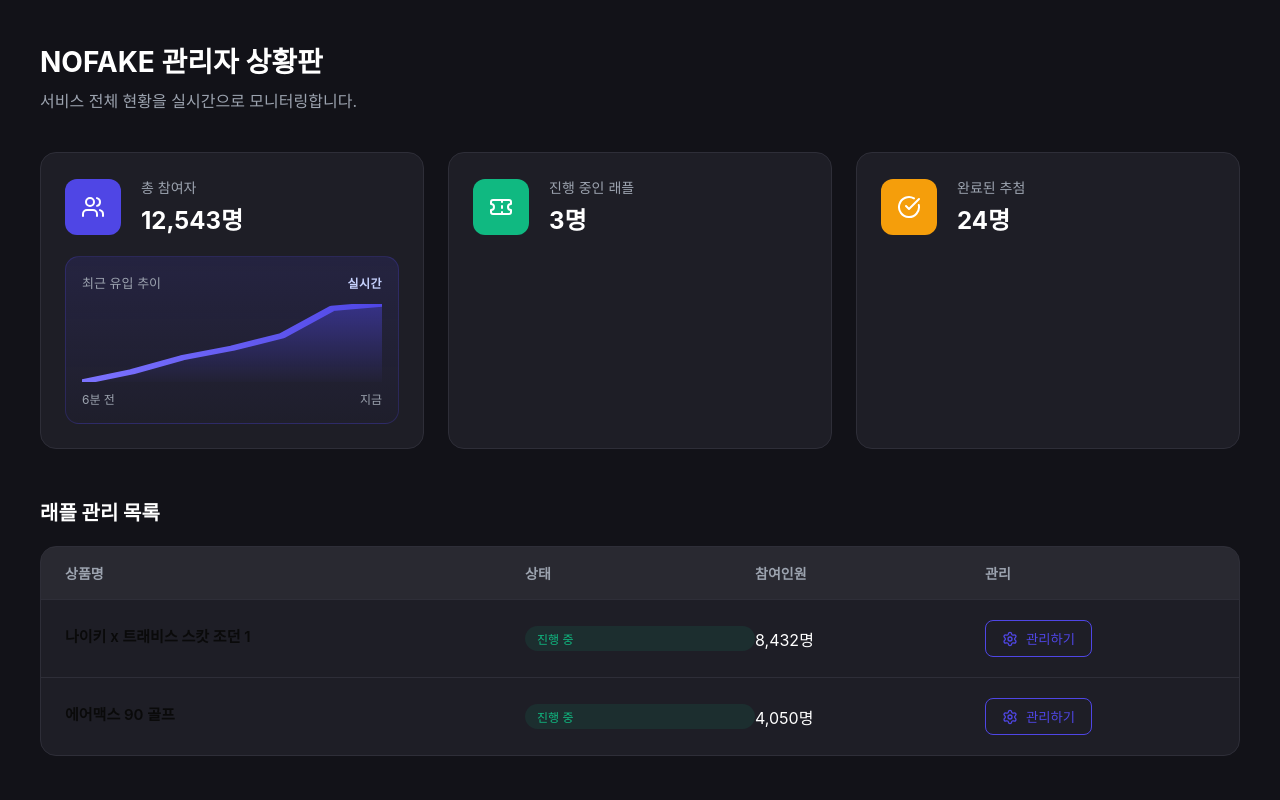
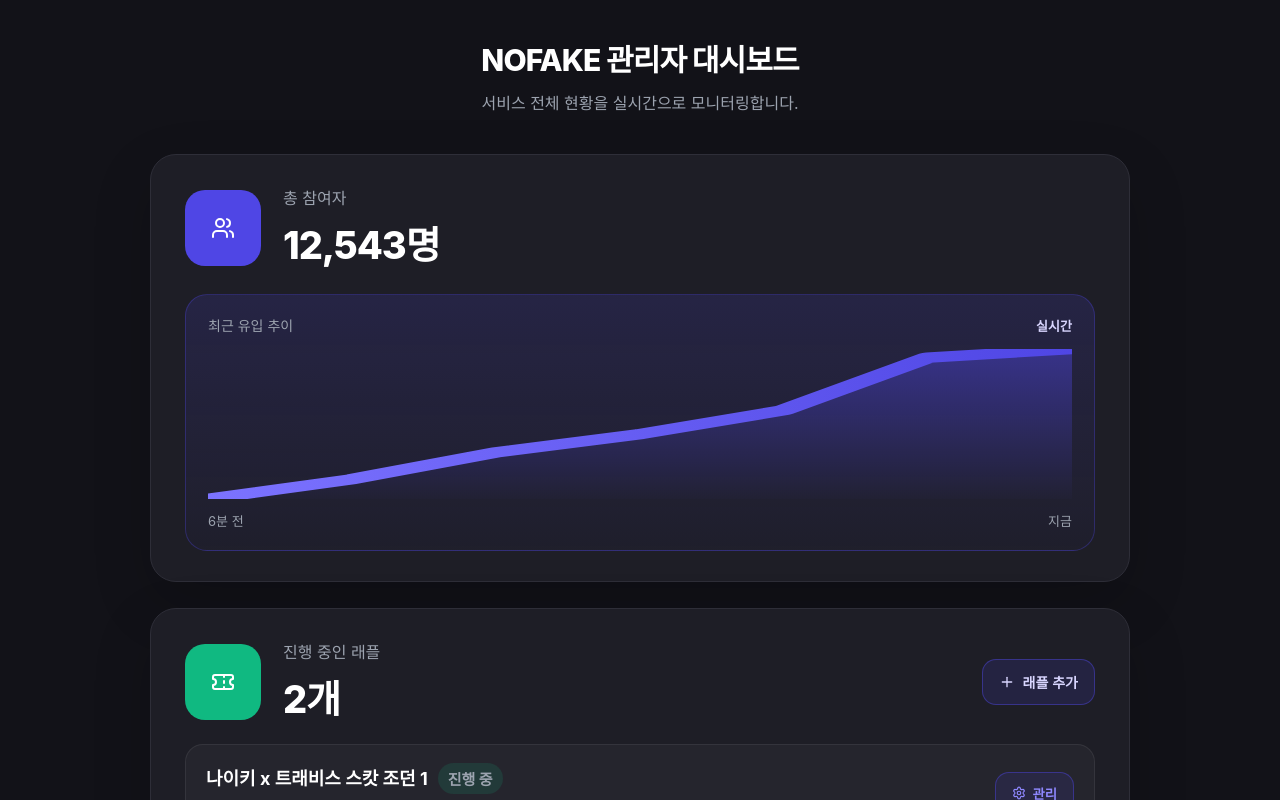
Before and after one commit to jaehwan0706/NOFAKE, a React (Create React App) app in the folder front/: page /admin in a window 1280 px wide. Shown: the top 800 px of the page. Built offline with nearby package versions, Linux system fonts and the light colour scheme.

Commit message:
관리자 페이지 수정

```diff
--- a/front/src/admin/AdminDashboard.css
+++ b/front/src/admin/AdminDashboard.css
@@ -1,5 +1,3 @@
-/* AdminDashboard.css */
-
 :root {
   --bg-dark: #121218;
   --card-bg: #1e1e26;
@@ -11,191 +9,342 @@
 }
 
 .admin-container {
-  padding: 40px;
-  background-color: var(--bg-dark);
   min-height: 100vh;
+  padding: 36px 40px 72px;
+  background: var(--bg-dark);
   color: var(--text-main);
-  font-family: 'Inter', -apple-system, sans-serif;
+  font-family: "Inter", -apple-system, BlinkMacSystemFont, sans-serif;
+}
+
+.admin-shell {
+  max-width: 1100px;
+  margin: 0 auto;
 }
 
 .admin-header {
   margin-bottom: 40px;
+  text-align: center;
 }
 
 .admin-header h1 {
-  font-size: 28px;
-  font-weight: 700;
-  margin-bottom: 8px;
+  margin: 0 0 10px;
+  font-size: 30px;
+  font-weight: 800;
+  letter-spacing: -0.03em;
 }
 
 .admin-header p {
+  margin: 0;
   color: var(--text-sub);
+  font-size: 16px;
 }
 
-/* 통계 카드 그리드 */
-.stats-grid {
-  display: grid;
-  grid-template-columns: repeat(auto-fit, minmax(250px, 1fr));
-  gap: 24px;
-  margin-bottom: 48px;
+.dashboard-stack {
+  display: flex;
+  flex-direction: column;
+  align-items: center;
+  gap: 26px;
 }
 
 .stat-card {
+  width: 100%;
+  max-width: 980px;
+  padding: 30px 34px;
   background: var(--card-bg);
-  padding: 24px;
-  border-radius: 16px;
+  border: 1px solid var(--border-color);
+  border-radius: 26px;
   display: flex;
   flex-direction: column;
-  align-items: stretch;
-  gap: 20px;
-  border: 1px solid var(--border-color);
-  transition: transform 0.2s ease;
-}
-
-.stat-card:hover {
-  transform: translateY(-5px);
+  gap: 24px;
+  box-shadow: 0 22px 60px rgba(0, 0, 0, 0.16);
 }
 
 .stat-card-top {
   display: flex;
   align-items: center;
-  gap: 20px;
+  gap: 22px;
 }
 
-.stat-card--participants {
-  min-height: 238px;
+.stat-card-top--between {
+  justify-content: space-between;
+  gap: 18px;
 }
 
 .stat-icon {
-  width: 56px;
-  height: 56px;
-  border-radius: 12px;
+  width: 76px;
+  height: 76px;
+  border-radius: 20px;
   display: flex;
   align-items: center;
   justify-content: center;
-  color: white;
+  color: #fff;
+  flex-shrink: 0;
 }
 
 .stat-info span {
-  font-size: 14px;
+  display: block;
+  margin-bottom: 6px;
   color: var(--text-sub);
-  display: block;
-  margin-bottom: 4px;
+  font-size: 16px;
 }
 
 .stat-info h3 {
-  font-size: 24px;
-  font-weight: 700;
   margin: 0;
+  color: #fff;
+  font-size: 38px;
+  font-weight: 800;
+  letter-spacing: -0.03em;
 }
 
 .participant-chart-wrap {
-  margin-top: auto;
-  padding: 16px;
-  border-radius: 14px;
-  background: linear-gradient(180deg, rgba(79, 70, 229, 0.14), rgba(79, 70, 229, 0.03));
-  border: 1px solid rgba(79, 70, 229, 0.24);
+  padding: 20px 22px;
+  border-radius: 22px;
+  background: linear-gradient(180deg, rgba(79, 70, 229, 0.16), rgba(79, 70, 229, 0.03));
+  border: 1px solid rgba(79, 70, 229, 0.32);
 }
 
 .participant-chart-meta {
   display: flex;
   align-items: center;
   justify-content: space-between;
-  margin-bottom: 12px;
+  margin-bottom: 14px;
 }
 
 .participant-chart-meta span {
   color: var(--text-sub);
-  font-size: 13px;
+  font-size: 14px;
 }
 
 .participant-chart-meta strong {
-  color: #c7d2fe;
-  font-size: 12px;
+  color: #d9d6ff;
+  font-size: 13px;
   font-weight: 700;
-  letter-spacing: 0.04em;
 }
 
 .participant-chart {
   width: 100%;
-  height: 78px;
+  height: 150px;
   display: block;
 }
 
 .participant-chart-labels {
   display: flex;
   justify-content: space-between;
-  margin-top: 8px;
+  margin-top: 12px;
   color: var(--text-sub);
-  font-size: 12px;
+  font-size: 13px;
 }
 
-/* 래플 목록 섹션 */
-.raffle-list-section h2 {
-  font-size: 20px;
-  margin-bottom: 20px;
+.stat-card--raffles {
+  gap: 20px;
 }
 
-.raffle-table {
-  background: var(--card-bg);
-  border-radius: 16px;
-  overflow: hidden;
-  border: 1px solid var(--border-color);
+.add-raffle-btn {
+  display: inline-flex;
+  align-items: center;
+  gap: 8px;
+  padding: 12px 16px;
+  border: 1px solid rgba(79, 70, 229, 0.45);
+  border-radius: 14px;
+  background: rgba(79, 70, 229, 0.14);
+  color: #d9d6ff;
+  font-size: 14px;
+  font-weight: 700;
+  cursor: pointer;
+  transition: background 0.18s ease, border-color 0.18s ease, transform 0.18s ease;
 }
 
-.table-header {
-  display: grid;
-  grid-template-columns: 2fr 1fr 1fr 1fr;
-  padding: 16px 24px;
-  background: rgba(255, 255, 255, 0.05);
-  font-weight: 600;
-  color: var(--text-sub);
-  font-size: 14px;
+.add-raffle-btn:hover {
+  background: rgba(79, 70, 229, 0.3);
+  border-color: rgba(124, 115, 255, 0.8);
+  transform: translateY(-1px);
 }
 
-.table-row {
-  display: grid;
-  grid-template-columns: 2fr 1fr 1fr 1fr;
-  padding: 20px 24px;
-  align-items: center;
-  border-top: 1px solid var(--border-color);
-  transition: background 0.2s ease;
+.add-raffle-panel {
+  display: flex;
+  flex-direction: column;
+  gap: 12px;
+  padding: 18px 20px;
+  border-radius: 20px;
+  background: rgba(79, 70, 229, 0.08);
+  border: 1px solid rgba(124, 115, 255, 0.22);
 }
 
-.table-row:hover {
-  background: rgba(255, 255, 255, 0.02);
+.add-raffle-label {
+  color: #ebe9ff;
+  font-size: 14px;
+  font-weight: 700;
 }
 
-.table-row .name {
-  font-weight: 600;
+.add-raffle-row {
+  display: flex;
+  gap: 12px;
 }
 
-.status.active {
-  color: var(--primary-green);
-  background: rgba(16, 185, 129, 0.1);
-  padding: 4px 12px;
-  border-radius: 20px;
-  font-size: 12px;
-  display: inline-block;
+.add-raffle-input {
+  flex: 1;
+  min-width: 0;
+  height: 48px;
+  padding: 0 16px;
+  border: 1px solid rgba(255, 255, 255, 0.12);
+  border-radius: 14px;
+  background: rgba(17, 24, 39, 0.48);
+  color: #fff;
+  font-size: 15px;
 }
 
-/* 관리 버튼 */
-.btn-manage {
-  background: transparent;
-  border: 1px solid var(--primary-blue);
-  color: var(--primary-blue);
-  padding: 8px 16px;
-  border-radius: 8px;
+.add-raffle-input:focus {
+  outline: none;
+  border-color: rgba(124, 115, 255, 0.75);
+  box-shadow: 0 0 0 4px rgba(79, 70, 229, 0.16);
+}
+
+.add-raffle-submit {
+  height: 48px;
+  padding: 0 18px;
+  border: 0;
+  border-radius: 14px;
+  background: linear-gradient(135deg, #5a51ff, #4338ca);
+  color: #fff;
+  font-size: 14px;
+  font-weight: 700;
+  cursor: pointer;
+}
+
+.add-raffle-help {
+  margin: 0;
+  color: var(--text-sub);
+  font-size: 13px;
+  line-height: 1.5;
+}
+
+.mini-raffle-list {
+  display: flex;
+  flex-direction: column;
+  gap: 14px;
+}
+
+.mini-raffle-item {
   display: flex;
   align-items: center;
-  gap: 8px;
-  cursor: pointer;
-  font-weight: 500;
-  transition: all 0.2s ease;
-  width: fit-content;
+  justify-content: space-between;
+  gap: 16px;
+  padding: 18px 20px;
+  border-radius: 18px;
+  background: rgba(255, 255, 255, 0.035);
+  border: 1px solid rgba(255, 255, 255, 0.07);
 }
 
-.btn-manage:hover {
-  background: var(--primary-blue);
-  color: white;
+.mini-raffle-copy {
+  min-width: 0;
+  display: flex;
+  flex-direction: column;
+  gap: 8px;
 }
+
+.mini-raffle-copy strong {
+  color: #fff;
+  font-size: 18px;
+  line-height: 1.4;
+}
+
+.mini-raffle-title-row {
+  display: flex;
+  align-items: center;
+  gap: 10px;
+  flex-wrap: wrap;
+}
+
+.mini-raffle-copy span {
+  color: var(--text-sub);
+  font-size: 15px;
+}
+
+.mini-raffle-status {
+  display: inline-flex;
+  align-items: center;
+  padding: 5px 10px;
+  border-radius: 999px;
+  font-size: 12px;
+  font-weight: 700;
+}
+
+.mini-raffle-status--live {
+  background: rgba(16, 185, 129, 0.14);
+  color: #6ee7b7;
+}
+
+.mini-raffle-status--done {
+  background: rgba(239, 68, 68, 0.14);
+  color: #fca5a5;
+}
+
+.mini-raffle-status--draft {
+  background: rgba(245, 158, 11, 0.14);
+  color: #fcd34d;
+}
+
+.mini-manage-btn {
+  display: inline-flex;
+  align-items: center;
+  gap: 6px;
+  padding: 11px 16px;
+  border: 1px solid rgba(79, 70, 229, 0.45);
+  border-radius: 14px;
+  background: rgba(79, 70, 229, 0.12);
+  color: #8f88ff;
+  font-weight: 700;
+  cursor: pointer;
+  flex-shrink: 0;
+}
+
+.mini-manage-btn:hover {
+  background: #4f46e5;
+  color: #fff;
+}
+
+@media (max-width: 900px) {
+  .admin-container {
+    padding: 24px 18px 56px;
+  }
+
+  .stat-card {
+    padding: 24px 20px;
+    border-radius: 22px;
+  }
+
+  .stat-card-top--between {
+    align-items: flex-start;
+    flex-direction: column;
+  }
+
+  .stat-card-top {
+    align-items: flex-start;
+  }
+
+  .stat-info h3 {
+    font-size: 30px;
+  }
+
+  .participant-chart {
+    height: 124px;
+  }
+
+  .mini-raffle-item {
+    flex-direction: column;
+    align-items: flex-start;
+  }
+
+  .add-raffle-row {
+    flex-direction: column;
+  }
+
+  .add-raffle-submit {
+    width: 100%;
+  }
+
+  .mini-manage-btn {
+    width: 100%;
+    justify-content: center;
+  }
+}
--- a/front/src/admin/AdminDashboard.js
+++ b/front/src/admin/AdminDashboard.js
@@ -1,11 +1,11 @@
 import React, { useEffect, useMemo, useState } from "react";
 import { useNavigate } from "react-router-dom";
-import { Users, Ticket, CheckCircle, Settings } from "lucide-react";
+import { Plus, Settings, Ticket, Users } from "lucide-react";
 import "./AdminDashboard.css";
 
+const RAFFLE_STORAGE_KEY = "nofake_admin_raffles";
 const initialParticipantSeries = [11240, 11480, 11620, 11810, 11940, 12110, 12482];
-
-const raffleList = [
+const defaultRaffles = [
   { id: 1, name: "나이키 x 트래비스 스캇 조던 1", status: "진행 중", participants: 8432 },
   { id: 2, name: "에어맥스 90 골프", status: "진행 중", participants: 4050 },
 ];
@@ -42,11 +42,7 @@ const ParticipantTrendChart = ({ data }) => {
             <stop offset="100%" stopColor="rgba(79, 70, 229, 0.02)" />
           </linearGradient>
         </defs>
-        <polyline
-          fill="url(#participantArea)"
-          stroke="none"
-          points={`0,${height} ${points} ${width},${height}`}
-        />
+        <polyline fill="url(#participantArea)" stroke="none" points={`0,${height} ${points} ${width},${height}`} />
         <polyline
           fill="none"
           stroke="url(#participantLine)"
@@ -64,9 +60,29 @@ const ParticipantTrendChart = ({ data }) => {
   );
 };
 
+const loadStoredRaffles = () => {
+  try {
+    const raw = window.localStorage.getItem(RAFFLE_STORAGE_KEY);
+    if (!raw) return defaultRaffles;
+
+    const parsed = JSON.parse(raw);
+    if (!Array.isArray(parsed) || parsed.length === 0) {
+      return defaultRaffles;
+    }
+
+    return parsed;
+  } catch (error) {
+    console.error("Failed to load raffles:", error);
+    return defaultRaffles;
+  }
+};
+
 const AdminDashboard = () => {
   const navigate = useNavigate();
   const [participantSeries, setParticipantSeries] = useState(initialParticipantSeries);
+  const [raffles, setRaffles] = useState(loadStoredRaffles);
+  const [isAddOpen, setIsAddOpen] = useState(false);
+  const [raffleName, setRaffleName] = useState("");
 
   useEffect(() => {
     const id = setInterval(() => {
@@ -81,66 +97,127 @@ const AdminDashboard = () => {
     return () => clearInterval(id);
   }, []);
 
-  const stats = useMemo(
-    () => [
-      {
-        title: "총 참여자",
-        count: participantSeries[participantSeries.length - 1].toLocaleString(),
-        icon: <Users />,
-        color: "#4F46E5",
-      },
-      { title: "진행 중인 래플", count: "3", icon: <Ticket />, color: "#10B981" },
-      { title: "완료된 추첨", count: "24", icon: <CheckCircle />, color: "#F59E0B" },
-    ],
-    [participantSeries]
+  useEffect(() => {
+    window.localStorage.setItem(RAFFLE_STORAGE_KEY, JSON.stringify(raffles));
+  }, [raffles]);
+
+  const activeRaffleCount = useMemo(
+    () => raffles.filter((raffle) => raffle.status !== "종료").length,
+    [raffles]
   );
+
+  const totalParticipants = participantSeries[participantSeries.length - 1].toLocaleString();
+
+  const handleAddRaffle = () => {
+    const trimmedName = raffleName.trim();
+
+    if (!trimmedName) {
+      return;
+    }
+
+    const nextRaffle = {
+      id: Date.now(),
+      name: trimmedName,
+      status: "설정 전",
+      participants: 0,
+      createdAt: new Date().toISOString(),
+    };
+
+    setRaffles((prev) => [nextRaffle, ...prev]);
+    setRaffleName("");
+    setIsAddOpen(false);
+  };
 
   return (
     <div className="admin-container">
+      <div className="admin-shell">
         <header className="admin-header">
-        <h1>NOFAKE 관리자 상황판</h1>
+          <h1>NOFAKE 관리자 대시보드</h1>
           <p>서비스 전체 현황을 실시간으로 모니터링합니다.</p>
         </header>
 
-      <div className="stats-grid">
-        {stats.map((item, idx) => (
-          <div key={idx} className={`stat-card${idx === 0 ? " stat-card--participants" : ""}`}>
+        <div className="dashboard-stack">
+          <section className="stat-card stat-card--participants">
             <div className="stat-card-top">
-              <div className="stat-icon" style={{ backgroundColor: item.color }}>
-                {item.icon}
+              <div className="stat-icon" style={{ backgroundColor: "#4F46E5" }}>
+                <Users />
               </div>
               <div className="stat-info">
-                <span>{item.title}</span>
-                <h3>{item.count}명</h3>
+                <span>총 참여자</span>
+                <h3>{totalParticipants}명</h3>
               </div>
             </div>
-            {idx === 0 && <ParticipantTrendChart data={participantSeries} />}
+            <ParticipantTrendChart data={participantSeries} />
+          </section>
+
+          <section className="stat-card stat-card--raffles">
+            <div className="stat-card-top stat-card-top--between">
+              <div className="stat-card-top">
+                <div className="stat-icon" style={{ backgroundColor: "#10B981" }}>
+                  <Ticket />
                 </div>
-        ))}
+                <div className="stat-info">
+                  <span>진행 중인 래플</span>
+                  <h3>{activeRaffleCount}개</h3>
+                </div>
               </div>
 
-      <section className="raffle-list-section">
-        <h2>래플 관리 목록</h2>
-        <div className="raffle-table">
-          <div className="table-header">
-            <span>상품명</span>
-            <span>상태</span>
-            <span>참여인원</span>
-            <span>관리</span>
+              <button className="add-raffle-btn" onClick={() => setIsAddOpen((prev) => !prev)}>
+                <Plus size={16} />
+                래플 추가
+              </button>
             </div>
-          {raffleList.map((raffle) => (
-            <div key={raffle.id} className="table-row">
-              <span className="name">{raffle.name}</span>
-              <span className="status active">{raffle.status}</span>
-              <span>{raffle.participants.toLocaleString()}명</span>
-              <button className="btn-manage" onClick={() => navigate(`/admin/raffle/${raffle.id}`)}>
-                <Settings size={16} /> 관리하기
+
+            {isAddOpen && (
+              <div className="add-raffle-panel">
+                <label className="add-raffle-label" htmlFor="raffleName">
+                  새 래플 이름
+                </label>
+                <div className="add-raffle-row">
+                  <input
+                    id="raffleName"
+                    className="add-raffle-input"
+                    type="text"
+                    placeholder="예: 덩크 로우 레트로"
+                    value={raffleName}
+                    onChange={(event) => setRaffleName(event.target.value)}
+                    onKeyDown={(event) => {
+                      if (event.key === "Enter") {
+                        handleAddRaffle();
+                      }
+                    }}
+                  />
+                  <button className="add-raffle-submit" onClick={handleAddRaffle}>
+                    저장
+                  </button>
+                </div>
+                <p className="add-raffle-help">추가한 래플은 이 브라우저에 저장되고, 관리 버튼으로 상세 설정 화면으로 이동할 수 있습니다.</p>
+              </div>
+            )}
+
+            <div className="mini-raffle-list">
+              {raffles.map((raffle) => (
+                <div key={raffle.id} className="mini-raffle-item">
+                  <div className="mini-raffle-copy">
+                    <div className="mini-raffle-title-row">
+                      <strong>{raffle.name}</strong>
+                      <span className={`mini-raffle-status mini-raffle-status--${raffle.status === "진행 중" ? "live" : raffle.status === "종료" ? "done" : "draft"}`}>
+                        {raffle.status}
+                      </span>
+                    </div>
+                    <span>{raffle.participants.toLocaleString()}명 참여</span>
+                  </div>
+                  <button className="mini-manage-btn" onClick={() => navigate(`/admin/raffle/${raffle.id}`)}>
+                    <Settings size={14} />
+                    관리
                   </button>
                 </div>
               ))}
             </div>
           </section>
         </div>
+      </div>
+    </div>
   );
 };
 
```
Also changed, not shown: front/src/admin/Raffle.css (+208 -0 lines). Lines whose indentation alone changed are shown as unchanged.
